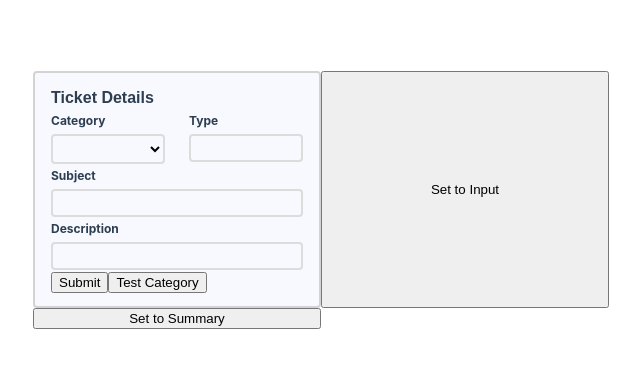
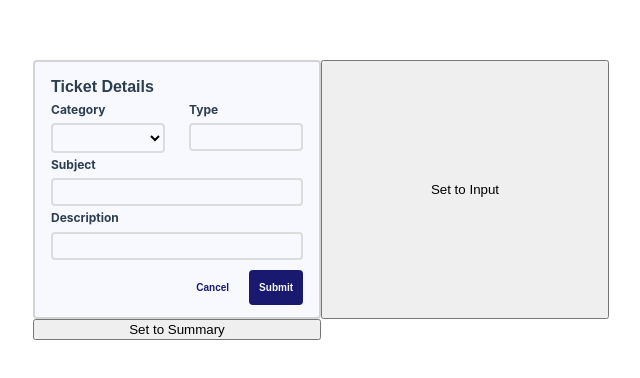
Before and after one commit to JamesPardue/VueInterface, a Vue app in the folder vue-interface/: page / in a window 1280 px wide. Shown: the part 200-578 px from the top of the page, without its empty margins (319-959 px from the left). Built offline with nearby package versions, Linux system fonts and the light colour scheme.

Commit message:
add cancel, style buttons

```diff
--- a/vue-interface/src/components/TicketForm.vue
+++ b/vue-interface/src/components/TicketForm.vue
@@ -9,6 +9,8 @@ import {
   type TicketCategory
 } from '@/definitions/TicketTypeDefintions'
 
+defineEmits(['changeToSummaryState'])
+
 const categorySelected = ref<TicketCategory>(null)
 const typesSelected = ref([])
 const subjectText = ref('')
@@ -16,11 +18,6 @@ const descriptionText = ref('')
 
 const categoryTypes = ref<string[]>([])
 const showTypeSelection = ref(false)
-
-// defineEmits<{
-//     (e: 'changeState', value: number): void
-// }>()
-defineEmits(['changeToSummaryState'])
 
 function updateTypes(target: HTMLSelectElement) {
   typesSelected.value = []
@@ -41,6 +38,14 @@ function updateTypes(target: HTMLSelectElement) {
     default:
       categoryTypes.value = []
   }
+}
+
+function clearTicket() {
+  categorySelected.value = null
+  typesSelected.value = []
+  subjectText.value = ''
+  descriptionText.value = ''
+  categoryTypes.value = []
 }
 </script>
 
@@ -96,7 +101,10 @@ function updateTypes(target: HTMLSelectElement) {
       </InputFrame>
     </div>
 
+    <div class="buttonContainer">
+      <button class="buttonStyle cancelButton" @click="clearTicket()">Cancel</button>
       <button
+        class="buttonStyle submitButton"
         @click="
           $emit('changeToSummaryState', {
             state: 'summary',
@@ -110,20 +118,38 @@ function updateTypes(target: HTMLSelectElement) {
       >
         Submit
       </button>
-
-    <button
-      @click="
-        () => {
-          console.log(categorySelected)
-        }
-      "
-    >
-      Test Category
-    </button>
+    </div>
   </div>
 </template>
 
 <style scoped>
+.buttonStyle {
+  border: none;
+  border-radius: 4px;
+  font-size: 10px;
+  font-weight: 600;
+  padding: 12px 10px;
+  cursor: pointer;
+}
+
+.submitButton {
+  background: midnightblue;
+  color: ghostwhite;
+}
+
+.cancelButton {
+  background: ghostwhite;
+  color: midnightblue;
+}
+
+.buttonContainer {
+  margin-top: 10px;
+  display: grid;
+  grid-template-columns: auto auto;
+  gap: 10px;
+  justify-content: right;
+}
+
 .inputs {
   display: grid;
   grid-template-columns: 1fr 1fr;
```
Lines whose indentation alone changed are shown as unchanged.
